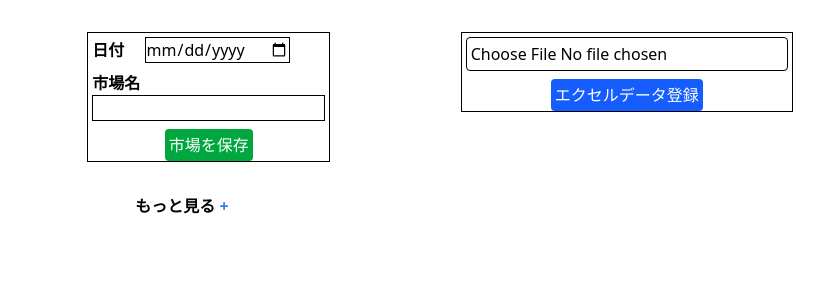
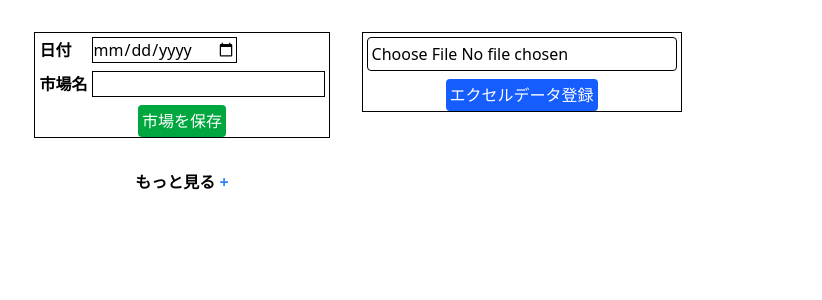
Before and after one commit to DR-Subordinate/MarketDatabase, a Django app: page / in a window 1280 px wide; the page is wider, and only the part inside the window is pictured. Shown: the top 300 px of that part, without its empty margins (458-1280 px from the left). Run offline with Django 4.2, Linux system fonts and the light colour scheme; data that the repository does not hold is empty; style sheets or scripts are compiled from the project's sources.

Commit message:
横スクロールバーを消すためのCSS調整
レイアウトは変えずに横スクロールバーだけ消すように調整
市場登録フォームとエクセルフォームの間の感覚を狭めに設定

```diff
--- a/product_data_form/templates/product_data_form/main.html
+++ b/product_data_form/templates/product_data_form/main.html
@@ -5,8 +5,8 @@
 
 {% block content %}
   <section class="flex flex-col items-center my-8">
-    <div class="flex w-full justify-center ml-129">
-      <form method="post" class="w-1/6 mr-40">
+    <div class="relative flex">
+      <form method="post">
         {% csrf_token %}
         {% if error_message %}<p><strong>{{ error_message }}</strong></p>{% endif %}
         <fieldset class="flex flex-col border">
@@ -26,7 +26,7 @@
         </fieldset>
       </form>
 
-      <form method="post" enctype="multipart/form-data">
+      <form method="post" enctype="multipart/form-data" class="absolute left-full ml-8 w-80">
         {% csrf_token %}
         {% if error_message %}<p><strong>{{ error_message }}</strong></p>{% endif %}
         <fieldset class="flex flex-col border">
```
